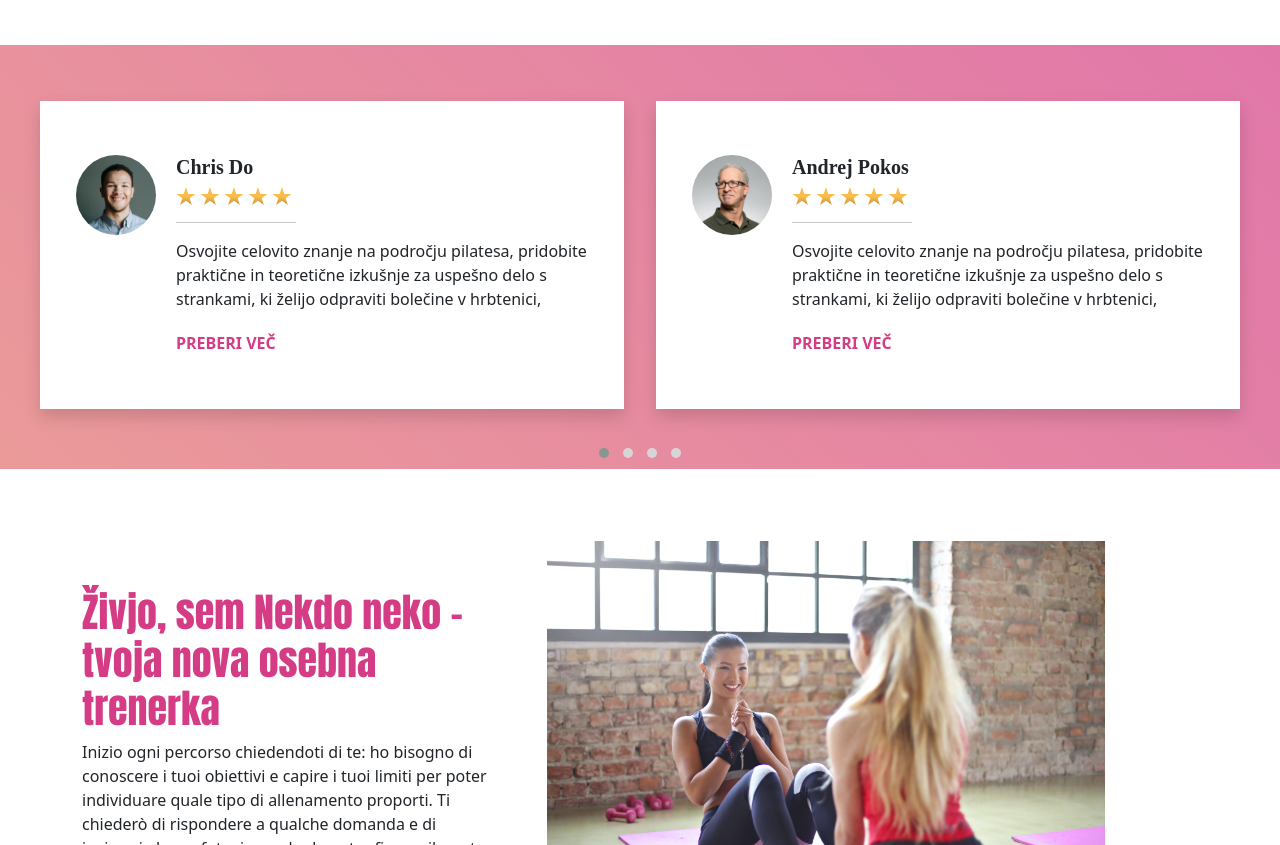
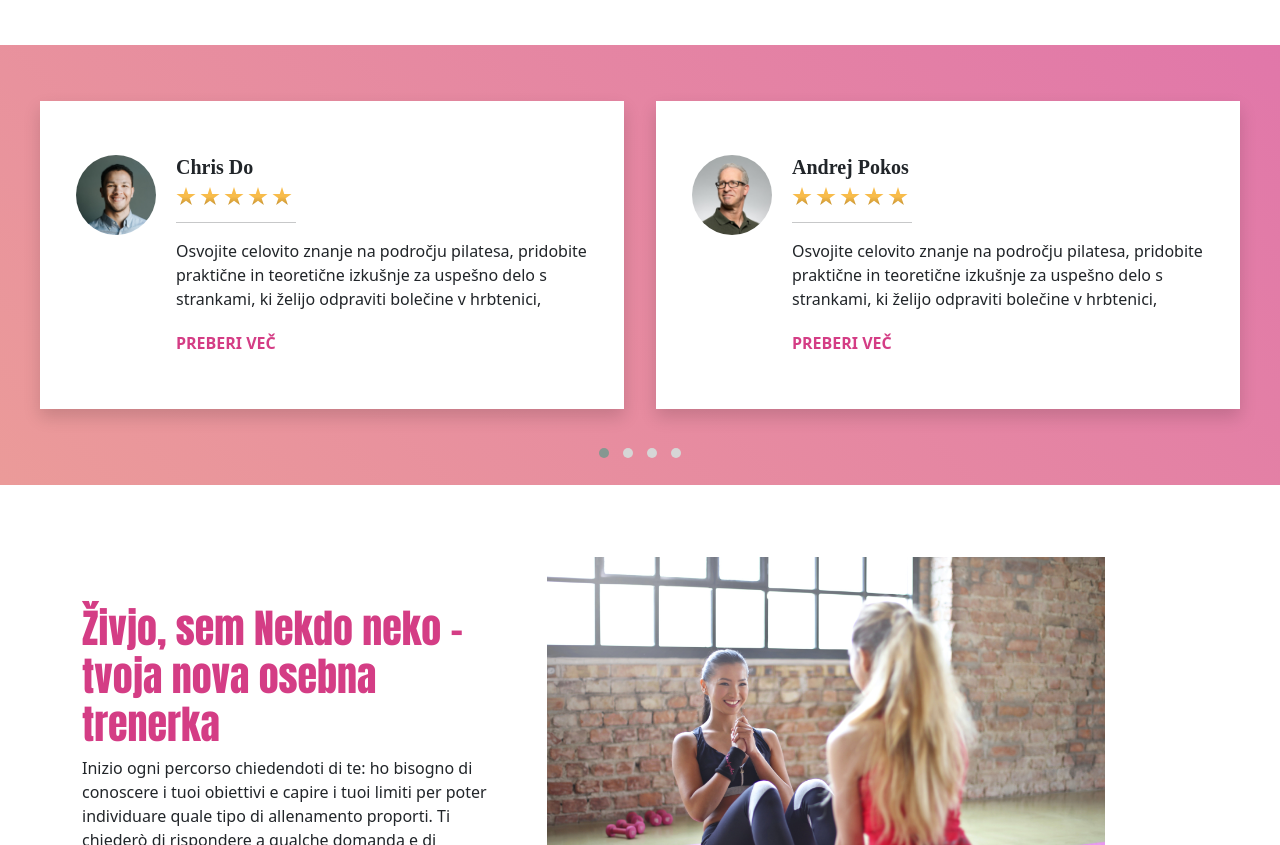
Before and after one commit to Majus1/Sweet-personal-trainer-template, a website: page index.html in a window 1280 px wide. Shown: the part 3619-4464 px from the top of the page. Drawn offline with nearby package versions, Linux system fonts and the light colour scheme.

```diff
--- a/index.html
+++ b/index.html
@@ -246,7 +246,7 @@
     <!-- ::::: Storitev 3 ::::: -->
 
     <!-- ::::: Testimonial section ::::: -->
-    <section class="background-party  container-fluid mt-5" id="testimonial-section_1">
+    <section class="background-party  container-fluid mt-5 pb-3" id="testimonial-section_1">
         <div class="container-fluid  pt-5">
 
             <!-- Type section -->
@@ -1019,9 +1019,10 @@
     • Hero section, and feature cards were successfully implemented
     • Pain pont section was developed
     • Trainer stats were developed
+    • Develop newsletter section
+    • Add footer section ...
 
     -------
 
-    • Develop newsletter section
-    • Add footer section ...
+    • Develop reusable fullscreen header
  -->
```
